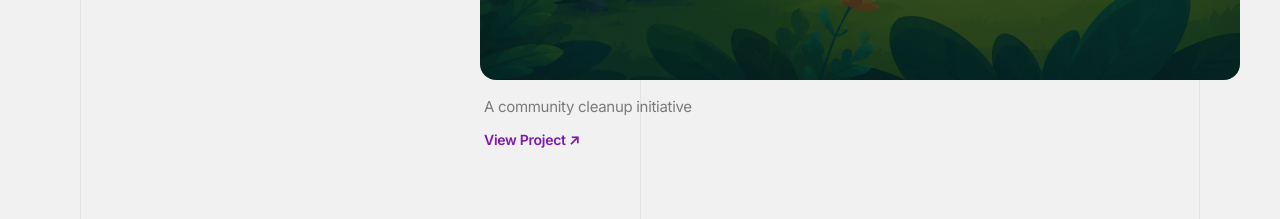
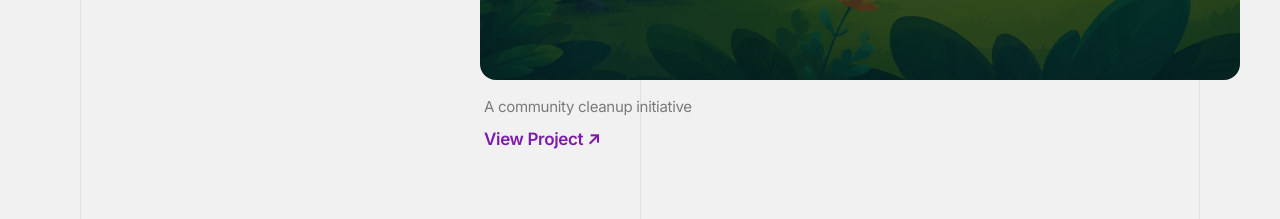
Before and after one commit to anantshrivastava26/ng, a React (Vite) app: page / in a window 1280 px wide. Shown: the part 3960-4179 px from the top of the page. Built offline with nearby package versions, Linux system fonts and the light colour scheme; a web font is replaced by a local one.

Commit message:
feat: update project link styling for improved readability and spacing

```diff
--- a/src/index.css
+++ b/src/index.css
@@ -1307,14 +1307,14 @@ img { display: block; max-width: 100%; }
 }
 
 .project-link {
-  font-size: 14px;
+  font-size: 17px;
   font-weight: 600;
   letter-spacing: -0.02em;
   color: var(--accent);
   transition: gap var(--fast);
   display: inline-flex;
   align-items: center;
-  gap: 4px;
+  gap: 6px;
 }
 
 .project-link:hover { gap: 8px; }
```
